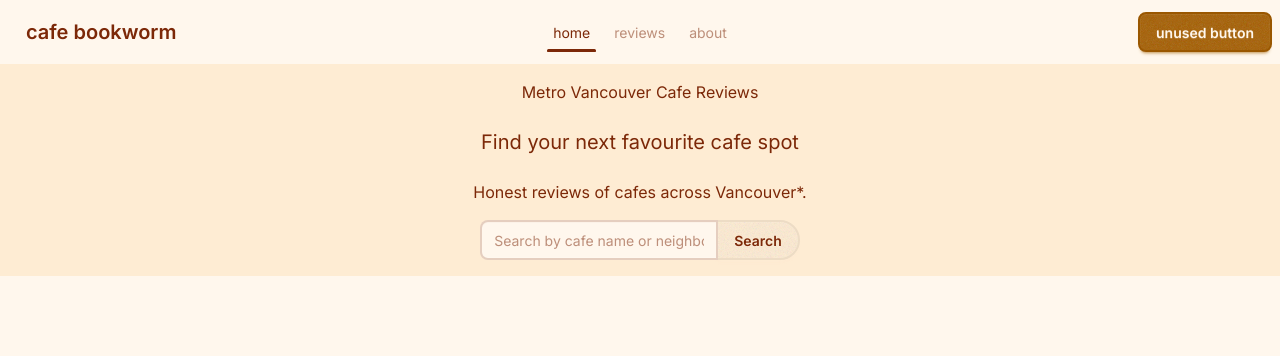
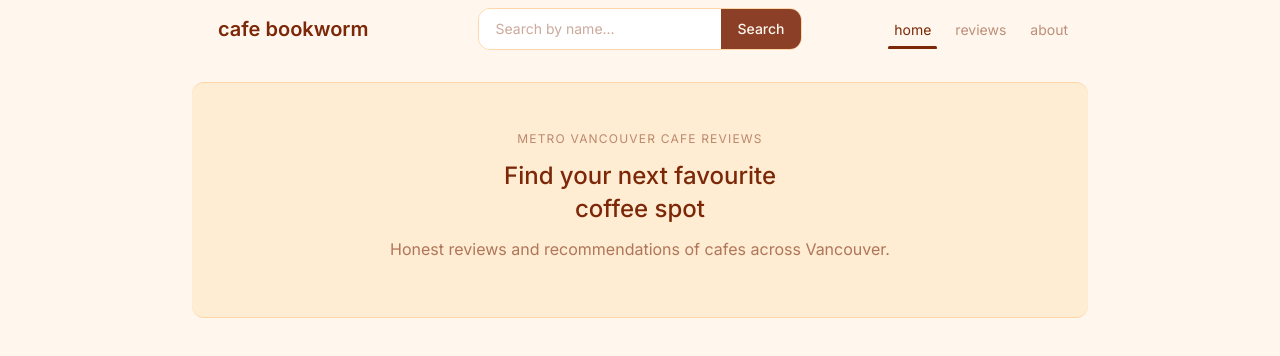
Before and after one commit to yangela1/cafe-bookworm, a Next.js app: page / in a window 1280 px wide. Shown: the top 356 px of the page. Built offline with nearby package versions, Linux system fonts and the light colour scheme.

Commit message:
update navbar and hero

```diff
--- a/app/_components/HomeHero.tsx
+++ b/app/_components/HomeHero.tsx
@@ -1,21 +1,16 @@
-import SearchBar from "@/app/_components/Searchbar"
 
 export default function HeroSection() {
     return (
-        <section className="hero bg-base-200">
-            <div className="hero-content text-center flex-col">
-                <div className="">
-                    <h1 className="text">Metro Vancouver Cafe Reviews</h1>
-                    <p className="text-xl py-6">
-                        Find your next favourite cafe spot
-                    </p>
-                    <p>
-                        Honest reviews of cafes across Vancouver*.
-                    </p>
-                </div>
-                   <SearchBar />
-            </div>
+        <section className="bg-base-200 px-6 py-12 text-center border-b border-t border-base-300 rounded-xl">
+            <p className="text-xs uppercase tracking-widest text-base-content/50 mb-3">
+                Metro Vancouver cafe reviews
+            </p>
+            <h1 className="text-2xl font-medium mb-3 leading-snug">
+                Find your next favourite<br />coffee spot
+            </h1>
+            <p className="text-base text-base-content/60 mb-2">
+                Honest reviews and recommendations of cafes across Vancouver.
+            </p>
         </section>
-
     )
 }
--- a/app/_components/Searchbar.tsx
+++ b/app/_components/Searchbar.tsx
@@ -3,15 +3,18 @@ import { useState } from 'react'
 
 export default function SearchBar() {
   const [query, setQuery] = useState('')
+
   return (
-    <div className="join">
-    <input
-      className="input join-item input-bordered"
-      value={query}
-      onChange={e => setQuery(e.target.value)}
-      placeholder="Search by cafe name or neighbourhood..."
-    />
-    <button className="btn join-item rounded-r-full">Search</button>
+    <div className="flex max-w-md mx-auto border border-base-300 rounded-xl overflow-hidden bg-base-100">
+      <input
+        className="flex-1 px-4 py-2.5 text-sm bg-white outline-none placeholder:text-base-content/40"
+        value={query}
+        onChange={e => setQuery(e.target.value)}
+        placeholder="Search by name..."
+      />
+       <button className="px-4 py-2.5 text-sm bg-accent text-base-100 font-medium hover:opacity-90 transition-opacity">
+        Search
+      </button>
     </div>
   )
 }
--- a/app/layout.tsx
+++ b/app/layout.tsx
@@ -16,10 +16,13 @@ export default function RootLayout({
   return (
     <html lang="en">
       <body
-        className={`${inter.className} antialiased`}
+        className={`${inter.className} antialiased max-w-4xl mx-auto`}
         cz-shortcut-listen="true"
       >
-        <Navbar />
+        <section>
+          <Navbar />
+
+        </section>
         {children}
       </body>
     </html>
--- a/app/page.tsx
+++ b/app/page.tsx
@@ -1,9 +1,9 @@
-import Hero  from "@/app/_components/HomeHero";
+import Hero from "@/app/_components/HomeHero";
 
 export default function Home() {
   return (
     <div className="">
-      <main >
+      <main>
         <Hero />
       </main>
 
--- a/components/Navbar.tsx
+++ b/components/Navbar.tsx
@@ -3,6 +3,7 @@ import Link from 'next/link';
 import React from 'react'
 import { navItems, logoName } from '@/data/navItems';
 import { usePathname } from 'next/navigation';
+import SearchBar from "@/app/_components/Searchbar"
 
 const Navbar = () => {
     const pathname = usePathname();
@@ -44,7 +45,7 @@ const Navbar = () => {
             <input id="mobile-drawer" type="checkbox" className="drawer-toggle" />
 
             <div className="drawer-content">
-                <div className="navbar bg-base-100 w-full">
+                <div className="navbar bg-base-100 w-full pb-8">
                     <div className="navbar-start">
 
                         {/* hamburger button to open drawer */}
@@ -58,14 +59,17 @@ const Navbar = () => {
                         <Link href={logoName.href} className="btn btn-ghost text-xl">{logoName.label}</Link>
                     </div>
 
-                    {/* large nav */}
-                    <div className="navbar-center hidden lg:flex">
+                    <div className="navbar-center items-center">
+                        <SearchBar />
+                    </div>
+
+                    <div className="navbar-end">
                         {menu}
                     </div>
 
-                    <div className="navbar-end">
-                        <a className="btn btn-neutral">unused button</a>
-                    </div>
+                    {/* <div className="navbar-end">
+                        <a className="btn btn-neutral">button</a>
+                    </div> */}
                 </div>
             </div>
 
```
